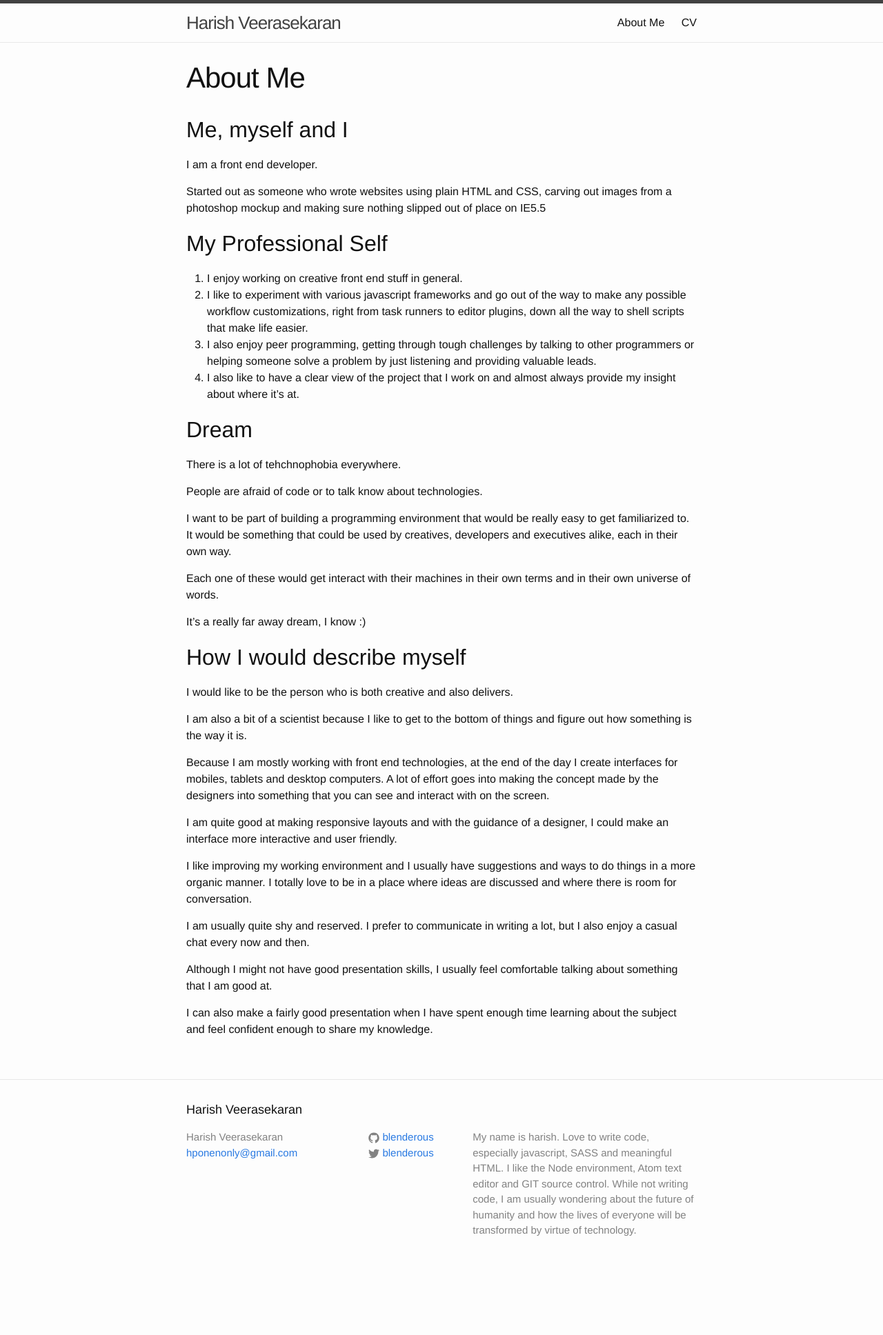
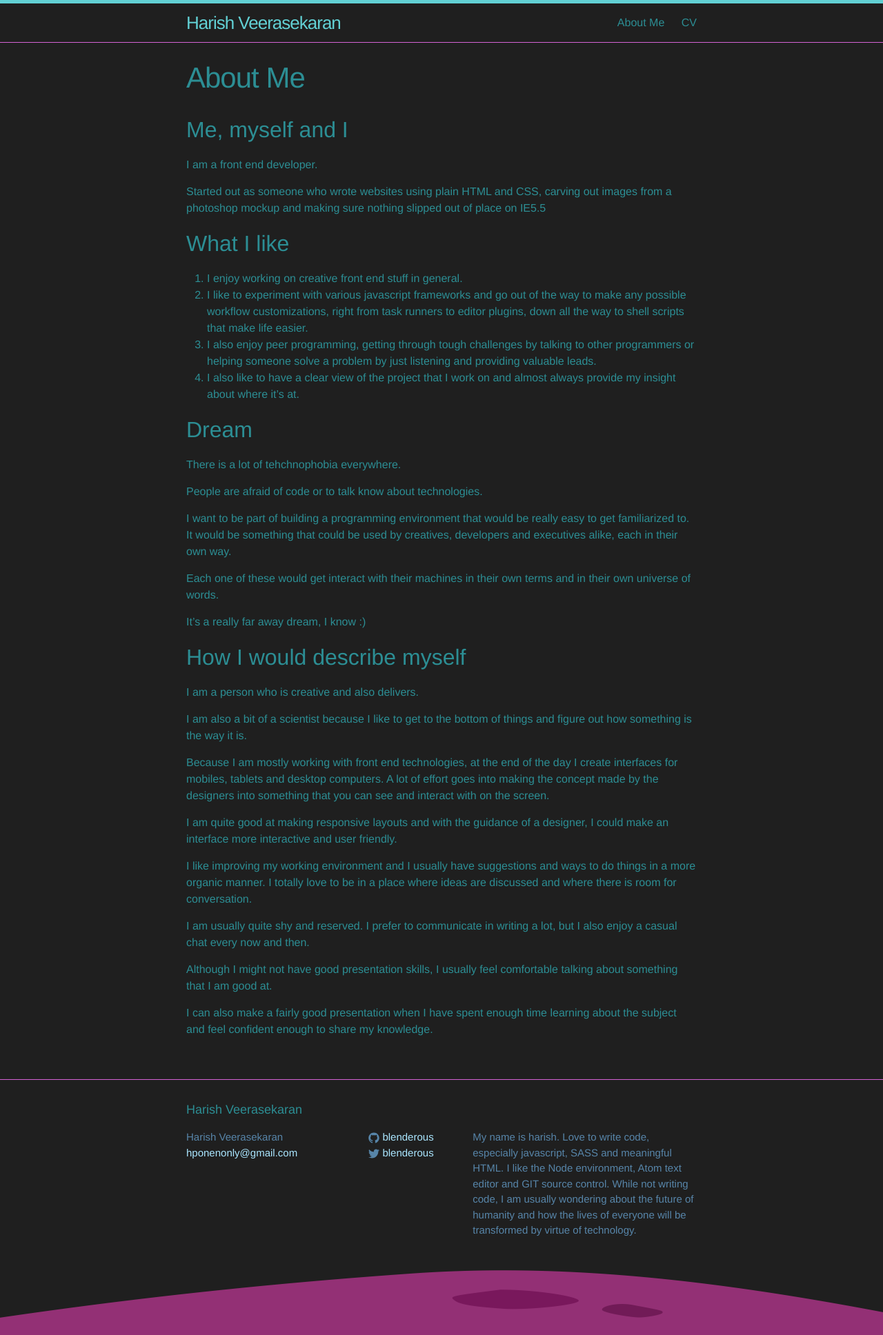
Before and after one commit to blenderous/blenderous.github.io, a Jekyll site: the page built from about.md, in a window 1280 px wide. Shown: the whole page at 69% size. Built offline with Jekyll 4.4.1, drawn with Linux system fonts in a browser that asks for light colours; before the commit the page ends 1856 px from its top, so only the background shows below that.

Commit message:
changed cv a bit, included self created theme

```diff
--- a/_sass/_base.scss
+++ b/_sass/_base.scss
@@ -95,11 +95,11 @@ a {
     text-decoration: none;
 
     &:visited {
-        color: darken($brand-color, 15%);
+        color: lighten($brand-color, 5%);
     }
 
     &:hover {
-        color: $text-color;
+        color: lighten($brand-color, 2%);
         text-decoration: underline;
     }
 }
--- /dev/null
+++ b/_sass/theme.exoplanet/_layout.scss
@@ -0,0 +1,5 @@
+/* include the planet image in footer */
+.site-footer {
+  background: url('/blog-assets/images/footer.png') no-repeat center bottom transparent;
+  padding-bottom: 110px;
+}
--- /dev/null
+++ b/_sass/theme.exoplanet/_main.scss
@@ -0,0 +1,2 @@
+@import "colors";
+@import "layout";
--- /dev/null
+++ b/_sass/theme.exoplanet/_variables.scss
@@ -0,0 +1,19 @@
+@charset "UTF-8";
+
+/* all the blah blahs */
+$text-color:       #2c8e94;
+
+/* background color of the website */
+$background-color: #1f1f1f;
+
+/* applied on the little date below the heading */
+$grey-color:       #5785a9;
+
+/* applied on links */
+$brand-color:      #aae6ff;
+
+/* applied to the small line on top of the content */
+$grey-color-dark:  #62d0d4;
+
+/* applied to the small line at the bottom of the content */
+$grey-color-light: #d462d4;
--- a/about.md
+++ b/about.md
@@ -9,7 +9,7 @@ I am a front end developer.
 
 Started out as someone who wrote websites using plain HTML and CSS, carving out images from a photoshop mockup and making sure nothing slipped out of place on IE5.5
 
-## My Professional Self
+## What I like
 
 1. I enjoy working on creative front end stuff in general.
 2. I like to experiment with various javascript frameworks and go out of the way to make any possible workflow customizations, right from task runners to editor plugins, down all the way to shell scripts that make life easier.
@@ -30,7 +30,7 @@ It's a really far away dream, I know :)
 
 ## How I would describe myself
 
-I would like to be the person who is both creative and also delivers.
+I am a person who is creative and also delivers.
 
 I am also a bit of a scientist because I like to get to the bottom of things and figure out how something is the way it is.
 
--- a/css/main.scss
+++ b/css/main.scss
@@ -44,6 +44,10 @@ $on-laptop:        800px;
 }
 
 
+// Overriding variables with custom theme
+@import
+        "theme.exoplanet/variables";
+
 
 // Import partials from `sass_dir` (defaults to `_sass`)
 @import
@@ -51,3 +55,8 @@ $on-laptop:        800px;
         "layout",
         "syntax-highlighting"
 ;
+
+
+// Overriding layout with custom theme
+@import
+        "theme.exoplanet/layout";
```
Also changed, not shown: _posts/2016-10-10-creating-a-virtual-host.md (+16 -8 lines), _posts/2016-10-11-using-fonts-for-icons-in-a-website.md (+12 -4 lines), cv.md (+2 -2 lines).
